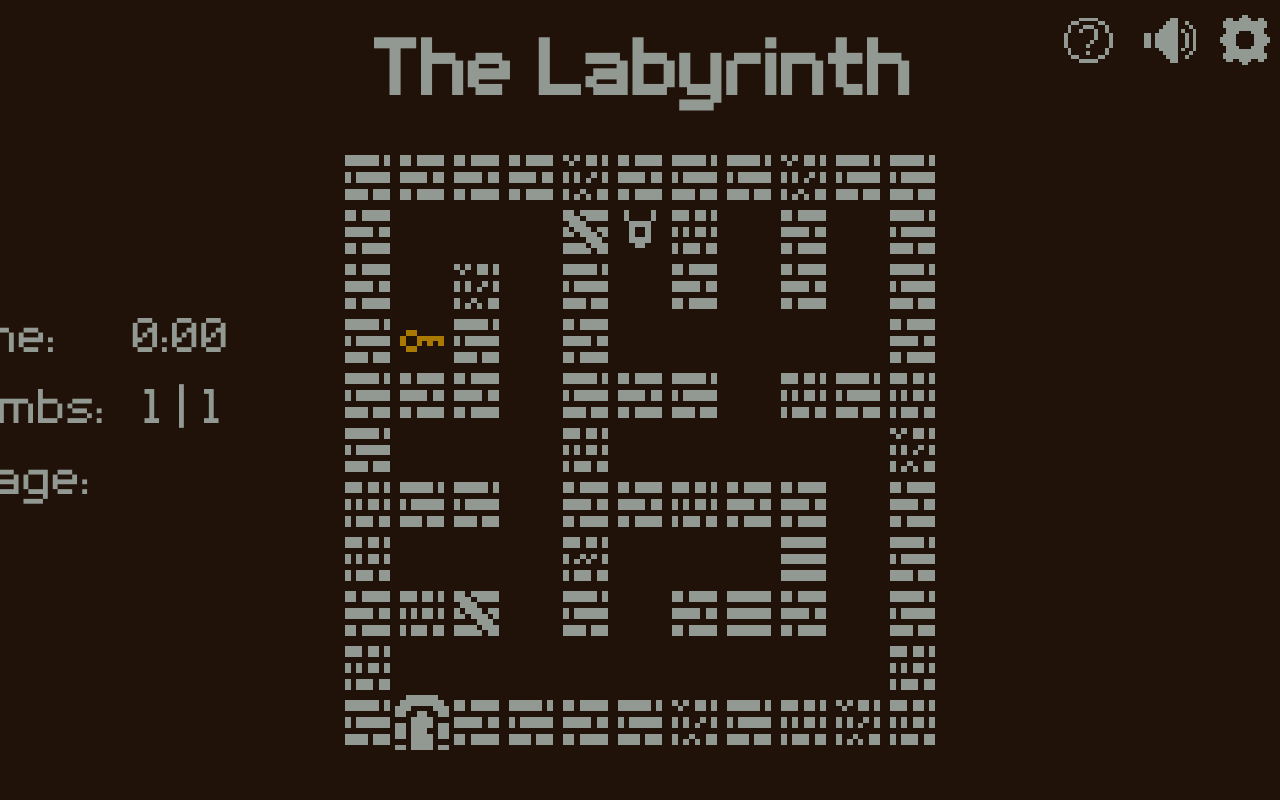
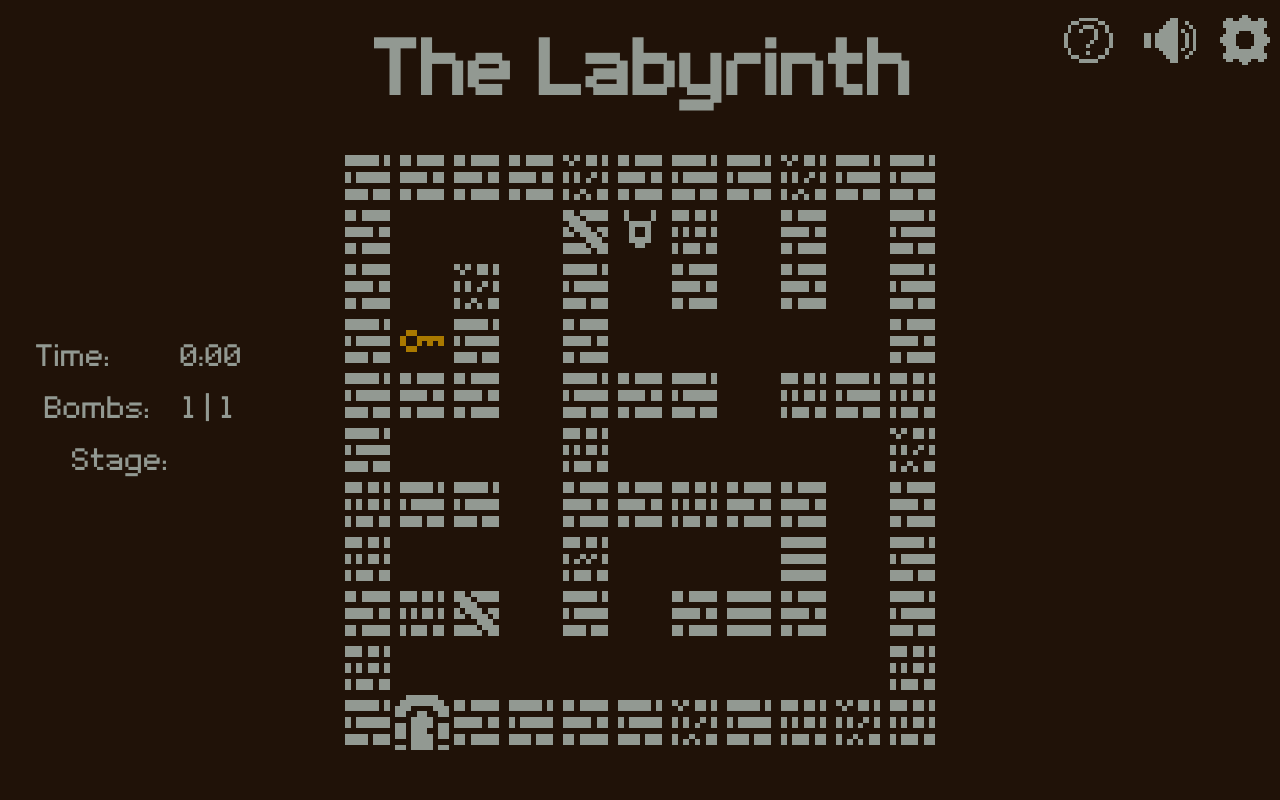
Before and after one commit to Tx270/TheLabirynth, a PHP site: page /game.html in a window 1280 px wide. Run offline with PHP 8.4, Linux system fonts and the light colour scheme.

Commit message:
fixed data display style

```diff
--- a/assets/style.css
+++ b/assets/style.css
@@ -153,11 +153,10 @@ th, td {
   align-items: center;
   justify-content: center;
   flex-direction: column;
-  font-size: 50px;
+  font-size: 2.5vw;
 }
 
 #dataDiv > p {
-  width: 400px;
   padding-top: 20px;
 }
 
```
